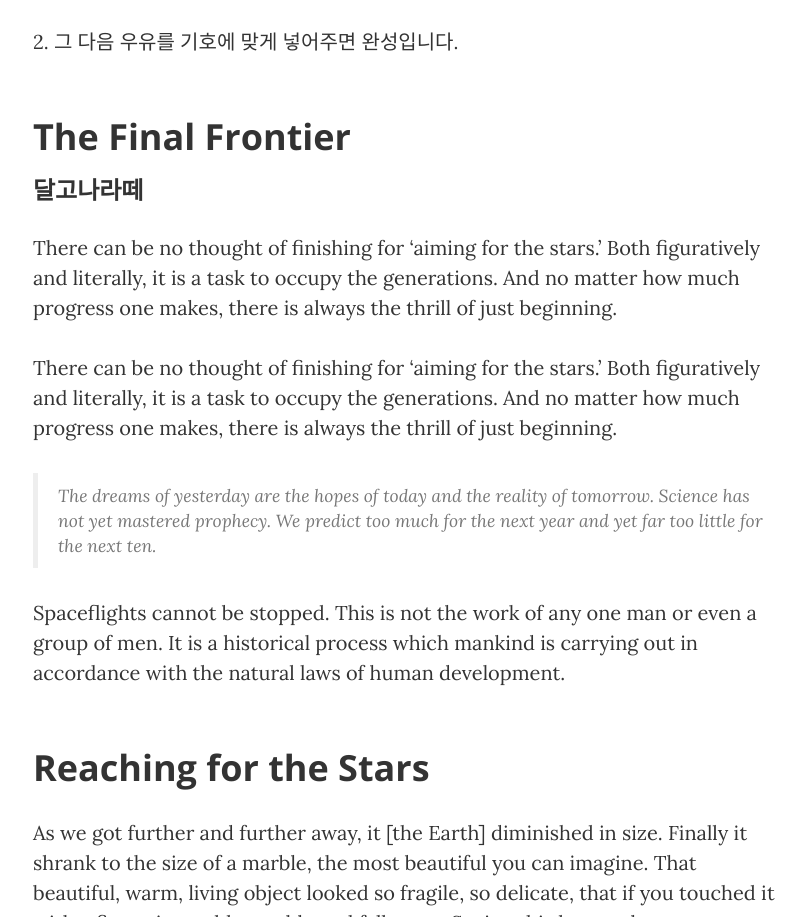
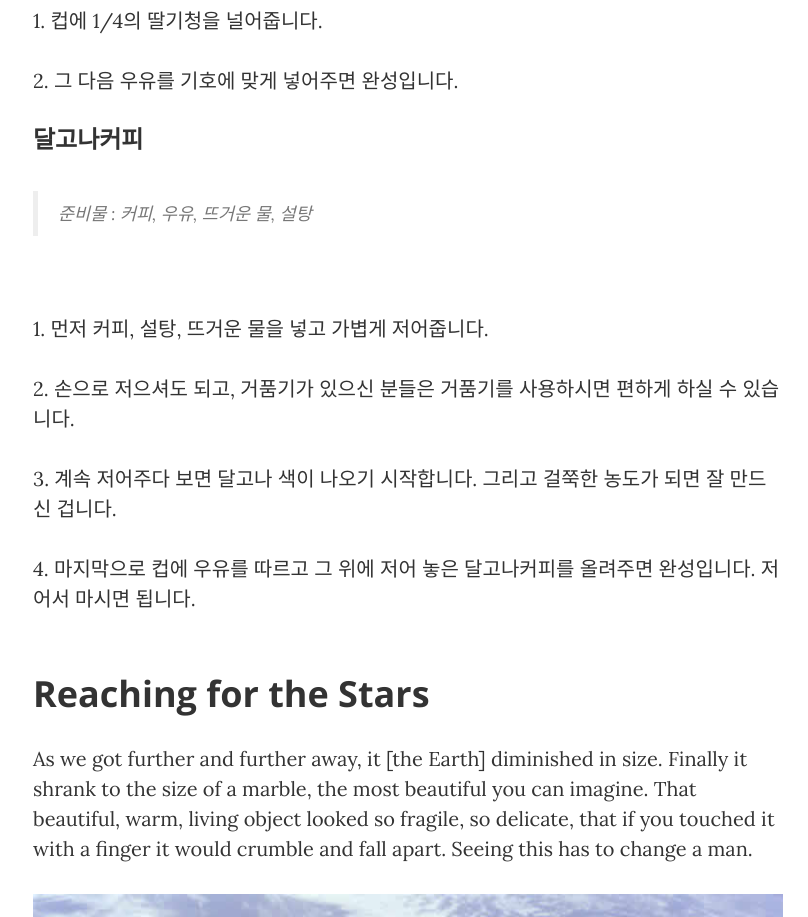
Before and after one commit to soouuuuu/soouuuuu.github.io, a website: page post.html in a window 1280 px wide. Shown: the part 1886-2803 px from the top of the page, without its empty margins (232-1040 px from the left). Drawn offline with nearby package versions, Linux system fonts and the light colour scheme; files whose address does not match are found by name.

Commit message:
Update post.html

```diff
--- a/post.html
+++ b/post.html
@@ -92,6 +92,7 @@
 
                     <br>
                     <blockquote>준비물 : 딸기, 우유, 설탕</blockquote>
+                    <br>
                     <h4>먼저 딸기청을 만들어보겠습니다!</h4>
                     <p>1. 먼저 딸기를 씻고 소독을 해주기 위해 식초물에 딸기를 넣어줍니다.</p>
                        <img class="strawberry" src="s1.jpg">
@@ -104,16 +105,18 @@
                     <p>1. 컵에 1/4의 딸기청을 널어줍니다.</p>
                     <p>2. 그 다음 우유를 기호에 맞게 넣어주면 완성입니다.</p>
 
-                    <h2 class="section-heading">The Final Frontier</h2>
-                     <h3>달고나라떼</h3>
 
-                    <p>There can be no thought of finishing for ‘aiming for the stars.’ Both figuratively and literally, it is a task to occupy the generations. And no matter how much progress one makes, there is always the thrill of just beginning.</p>
+                     <h3>달고나커피</h3>
+                    <br>
+                    <blockquote>준비물 : 커피, 우유, 뜨거운 물, 설탕</blockquote>
+                    <br>
 
-                    <p>There can be no thought of finishing for ‘aiming for the stars.’ Both figuratively and literally, it is a task to occupy the generations. And no matter how much progress one makes, there is always the thrill of just beginning.</p>
+                    <p>1. 먼저 커피, 설탕, 뜨거운 물을 넣고 가볍게 저어줍니다.</p>
 
-                    <blockquote>The dreams of yesterday are the hopes of today and the reality of tomorrow. Science has not yet mastered prophecy. We predict too much for the next year and yet far too little for the next ten.</blockquote>
+                    <p>2. 손으로 저으셔도 되고, 거품기가 있으신 분들은 거품기를 사용하시면 편하게 하실 수 있습니다.</p>
+                    <p>3. 계속 저어주다 보면 달고나 색이 나오기 시작합니다. 그리고 걸쭉한 농도가 되면 잘 만드신 겁니다.</p>
 
-                    <p>Spaceflights cannot be stopped. This is not the work of any one man or even a group of men. It is a historical process which mankind is carrying out in accordance with the natural laws of human development.</p>
+                    <p>4. 마지막으로 컵에 우유를 따르고 그 위에 저어 놓은 달고나커피를 올려주면 완성입니다. 저어서 마시면 됩니다.</p>
 
                     <h2 class="section-heading">Reaching for the Stars</h2>
 
```
